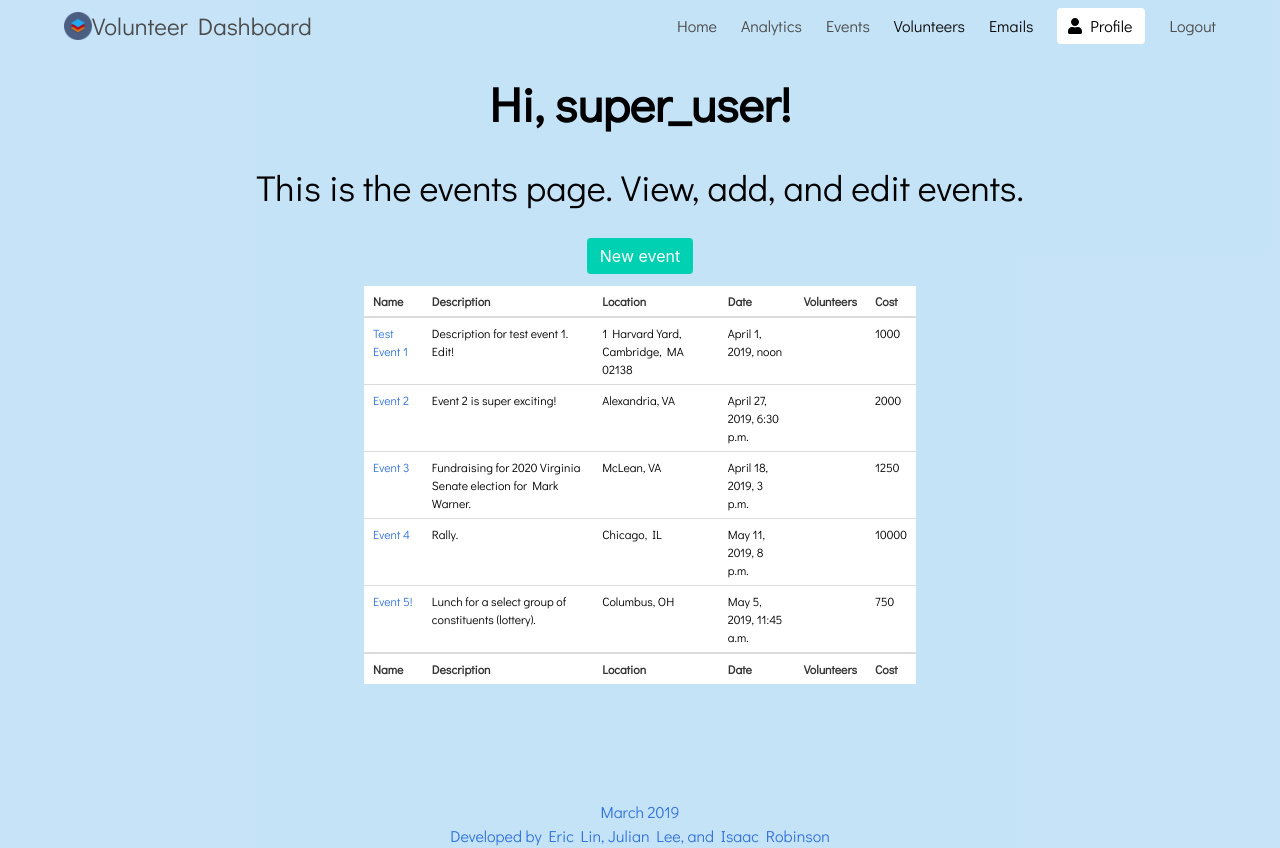
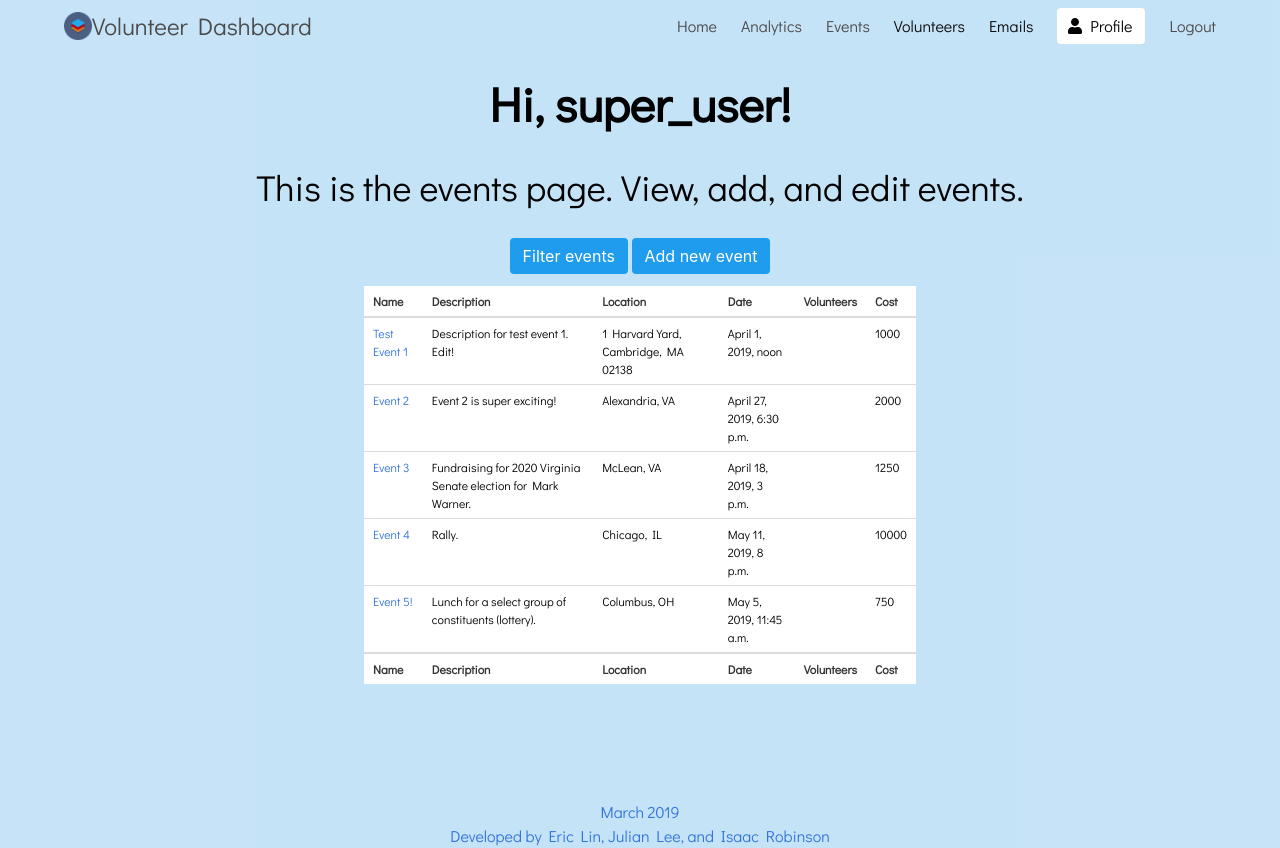
Before and after one commit to julianl092/cs91r_volunteer_dashboard, a Django app: page /events/events/ in a window 1280 px wide. Run offline with Django 3.2, Linux system fonts and the light colour scheme; a user stored in the database is signed in; data comes from the database, SQL or seed files in the repository; some libraries are stand-ins or nearby versions.

Commit message:
minor fixes

```diff
--- a/events/urls.py
+++ b/events/urls.py
@@ -5,6 +5,7 @@ from . import views
 
 urlpatterns = [
     path('events/', views.index, name='events'),		# path for event view
+    path('filter-events/', views.filter_events, name='filter_events'),	# path for filtering events view
     path('add-event/', views.add_event, name='add_event'),	# path for adding event view
     path('edit-event/', views.edit_event, name='edit_event'),	# path for editing event view
 ]
--- a/events/views.py
+++ b/events/views.py
@@ -10,6 +10,20 @@ def index(request):
 
 	elif request.method == "POST":
 		print("POST request")
+
+def filter_events(request):
+	if request.method == "GET":		# render page with form to filter events
+		context = {
+
+		}
+		return render(request, 'filter_events.html', context)
+
+	elif request.method == "POST":	# return filtered events page
+		events = Event.objects.values()	# get querySet of events
+		context = {
+			'events': events
+		}
+		return render(request, 'events.html', context)
 
 def add_event(request):
 	if request.method == "GET":		# render page with form to add new event
--- a/templates/events.html
+++ b/templates/events.html
@@ -33,10 +33,15 @@
         </div>
         <!-- Add new event -->
         <div class="container has-text-centered">
+            <a href="{% url 'filter_events' %}">
+              <br>
+              <button class="button is-info">
+                Filter events
+              </button>
+            </a>
             <a href="{% url 'add_event' %}">
-              <br>
-              <button class="button is-primary">
-                New event
+              <button class="button is-info">
+                Add new event
               </button>
             </a>
         </div>
--- a/templates/volunteers.html
+++ b/templates/volunteers.html
@@ -37,6 +37,7 @@ h2 {
         <!-- Add new event -->
         <div class="container has-text-centered">
             <a href="{% url 'filter_volunteers' %}">
+              <br>
               <button class="button is-info">
                 Filter volunteers
               </button>
```
Also changed, not shown: templates/filter_volunteers.html (+8 -0 lines).
